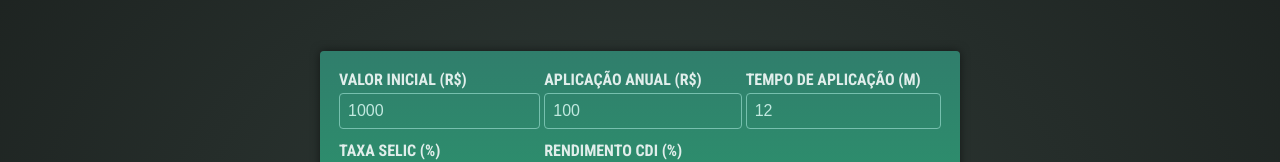
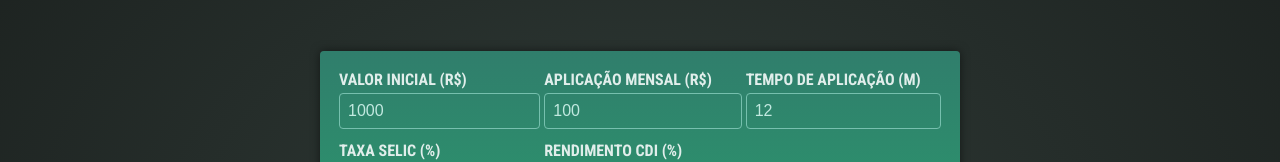
Before and after one commit to Guilherme-Medeiros-de-Melo/Calculadora-CDB, an Angular app: page / in a window 1280 px wide. Shown: the part 175-337 px from the top of the page. Built offline with nearby package versions, Linux system fonts and the light colour scheme.

Commit message:
Correção no texto de depósito mensal

```diff
--- a/src/app/user-input/user-input.component.html
+++ b/src/app/user-input/user-input.component.html
@@ -6,8 +6,8 @@
         <input id="valor-inicial" name="valor-inicial" type="number" [(ngModel)]="valorInicial" />
       </td>
       <td>
-        <label for="aplicacao-anual" class="active">Aplicação Anual (R$)</label>
-        <input id="aplicacao-anual" name="aplicacao-mensal" type="number" [(ngModel)]="aplicacaoMensal"/>
+        <label for="aplicacao-mensal" class="active">Aplicação Mensal (R$)</label>
+        <input id="aplicacao-mensal" name="aplicacao-mensal" type="number" [(ngModel)]="aplicacaoMensal"/>
       </td>
       <td>
         <label for="tempo" class="active">Tempo de Aplicação (M)</label>
```
